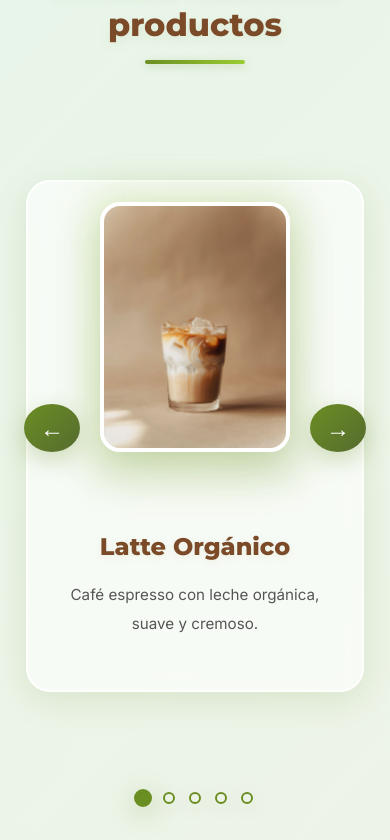
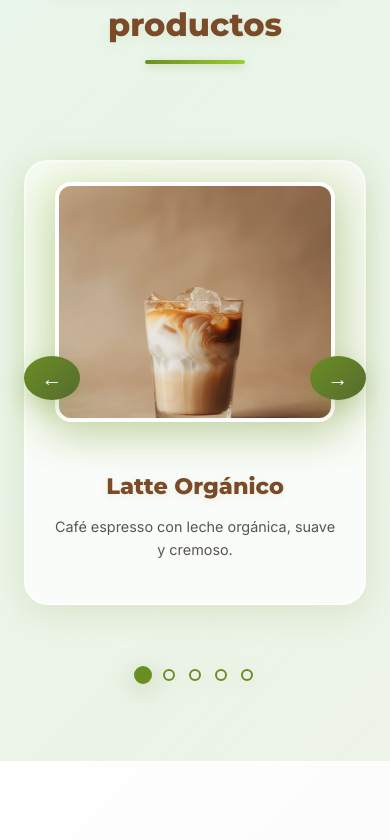
Before and after one commit to samon2005/GreenBite-cafe, a React (Vite) app: page / in a window 390 px wide. Shown: the part 2424-3264 px from the top of the page. Built offline with nearby package versions, Linux system fonts and the light colour scheme.

Commit message:
Fix product carousel images on mobile

```diff
--- a/src/components/components.css
+++ b/src/components/components.css
@@ -2868,6 +2868,14 @@ section {
   /* Products carousel mobile */
   .carousel-container {
     padding: 60px 10px !important;
+    flex-direction: column !important;
+    gap: 20px !important;
+  }
+
+  .carousel-btn {
+    width: 52px !important;
+    height: 52px !important;
+    font-size: 1.5rem !important;
   }
 
   .carousel-slide {
@@ -2876,27 +2884,46 @@ section {
 
   .carousel-content {
     flex-direction: column !important;
-    padding: 20px !important;
+    padding: 24px 20px !important;
+    gap: 20px !important;
+    background: rgba(255, 255, 255, 0.7) !important;
+  }
+
+  .carousel-image-wrapper {
+    max-width: 100% !important;
+    width: 100% !important;
+    display: flex !important;
+    justify-content: center !important;
   }
 
   .carousel-image {
     width: 100% !important;
-    max-width: 100% !important;
-    height: 250px !important;
-    margin-bottom: 20px !important;
+    max-width: 300px !important;
+    height: 280px !important;
+    object-fit: cover !important;
+    margin-bottom: 0 !important;
+    border-radius: 16px !important;
+    display: block !important;
   }
 
   .carousel-text {
     width: 100% !important;
     text-align: center !important;
+    padding: 8px !important;
   }
 
   .carousel-text h3 {
-    font-size: 1.5rem !important;
+    font-size: 1.6rem !important;
+    margin-bottom: 12px !important;
   }
 
   .carousel-text p {
-    font-size: 0.95rem !important;
+    font-size: 1rem !important;
+    line-height: 1.6 !important;
+  }
+
+  .carousel-indicators {
+    margin-top: 24px !important;
   }
 }
 
@@ -2952,4 +2979,32 @@ section {
   .menu-item h3 {
     font-size: 1.2rem !important;
   }
-}
+
+  /* Carousel para pantallas muy pequeñas */
+  .carousel-container {
+    padding: 40px 8px !important;
+  }
+
+  .carousel-btn {
+    width: 44px !important;
+    height: 44px !important;
+    font-size: 1.3rem !important;
+  }
+
+  .carousel-content {
+    padding: 20px 16px !important;
+  }
+
+  .carousel-image {
+    max-width: 280px !important;
+    height: 240px !important;
+  }
+
+  .carousel-text h3 {
+    font-size: 1.4rem !important;
+  }
+
+  .carousel-text p {
+    font-size: 0.9rem !important;
+  }
+}
```
